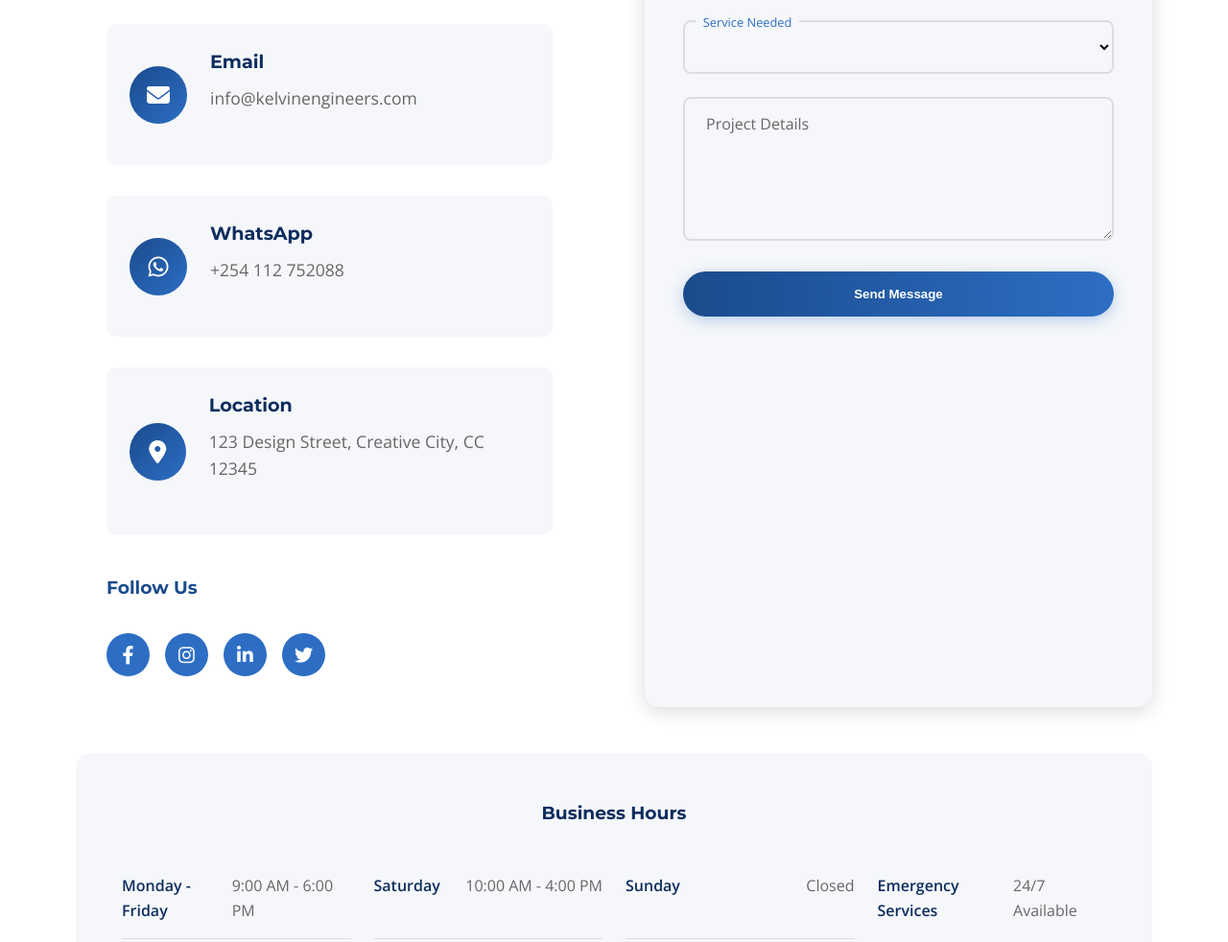
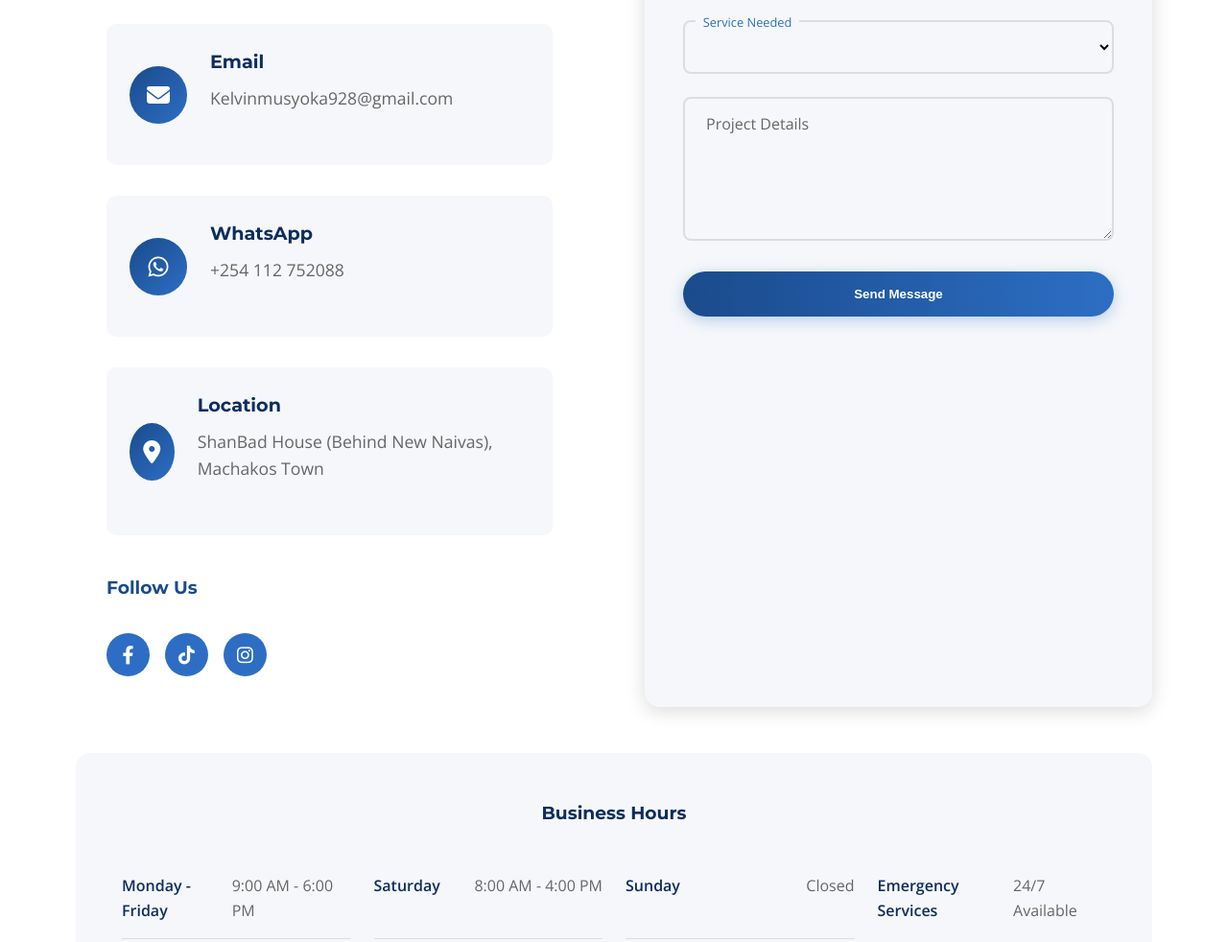
Before and after one commit to Codewithkaranja/EngKelvin, a plain HTML site: page contact.html in a window 1280 px wide. Shown: the part 1000-1982 px from the top of the page at 96% size. Drawn offline with nearby package versions, Linux system fonts and the light colour scheme.

Commit message:
Add files via upload

```diff
--- a/contact.html
+++ b/contact.html
@@ -127,10 +127,10 @@
       /* Contact Hero Section */
       .contact-hero {
         background: linear-gradient(
-            rgba(13, 45, 94, 0.85),
-            rgba(13, 45, 94, 0.9)
+            rgba(13, 45, 94, 0.829),
+            rgba(13, 45, 94, 0.945)
           ),
-          url("https://images.unsplash.com/photo-1519501025264-65ba15a82390?ixlib=rb-4.0.3&auto=format&fit=crop&w=1500&q=80")
+          url("https://media.istockphoto.com/id/185244309/photo/work-in-progress.webp?a=1&b=1&s=612x612&w=0&k=20&c=8kA_9bLq-IGO_AtRaB7U4alQMMWdtI3yCXQOGa3tb_U=")
             no-repeat center center/cover;
         padding: 8rem 0 6rem;
         text-align: center;
@@ -729,8 +729,8 @@
                 <div class="contact-details">
                   <h4>Email</h4>
                   <p>
-                    <a href="mailto:info@kelvinengineers.com"
-                      >info@kelvinengineers.com</a
+                    <a href="mailto:Kelvinmusyoka928@gmail.com"
+                      >Kelvinmusyoka928@gmail.com</a
                     >
                   </p>
                 </div>
@@ -754,17 +754,25 @@
                 </div>
                 <div class="contact-details">
                   <h4>Location</h4>
-                  <p>123 Design Street, Creative City, CC 12345</p>
+                  <p>ShanBad House (Behind New Naivas), Machakos Town</p>
                 </div>
               </div>
             </div>
 
             <h3>Follow Us</h3>
             <div class="social-links">
-              <a href="#"><i class="fab fa-facebook-f"></i></a>
-              <a href="#"><i class="fab fa-instagram"></i></a>
-              <a href="#"><i class="fab fa-linkedin-in"></i></a>
-              <a href="#"><i class="fab fa-twitter"></i></a>
+              <a href="https://www.facebook.com/kelvin.musyoka.1023"
+                ><i class="fab fa-facebook-f"></i
+              ></a>
+              <a href="https://www.tiktok.com/@eng.kelvoointerior"
+                ><i class="fa-brands fa-tiktok"></i
+              ></a>
+              <a
+                href="https://www.instagram.com/kelvinmwendwamusyoka?igsh=ajNkaTgxam9rcW9n"
+                ><i class="fab fa-instagram"></i
+              ></a>
+
+              <!--<a href="#"><i class="fab fa-twitter"></i></a>-->
             </div>
           </div>
 
@@ -777,7 +785,12 @@
               </p>
             </div>
 
-            <form class="contact-form" id="contactForm">
+            <form
+              action="https://formsubmit.co/Kelvinmusyoka928@gmail.com"
+              method="POST"
+              class="contact-form"
+              id="contactForm"
+            >
               <div class="form-group">
                 <input type="text" id="name" placeholder=" " required />
                 <label for="name">Full Name</label>
@@ -824,7 +837,7 @@
             </div>
             <div class="hour-item">
               <span class="hour-day">Saturday</span>
-              <span class="hour-time">10:00 AM - 4:00 PM</span>
+              <span class="hour-time">8:00 AM - 4:00 PM</span>
             </div>
             <div class="hour-item">
               <span class="hour-day">Sunday</span>
```
